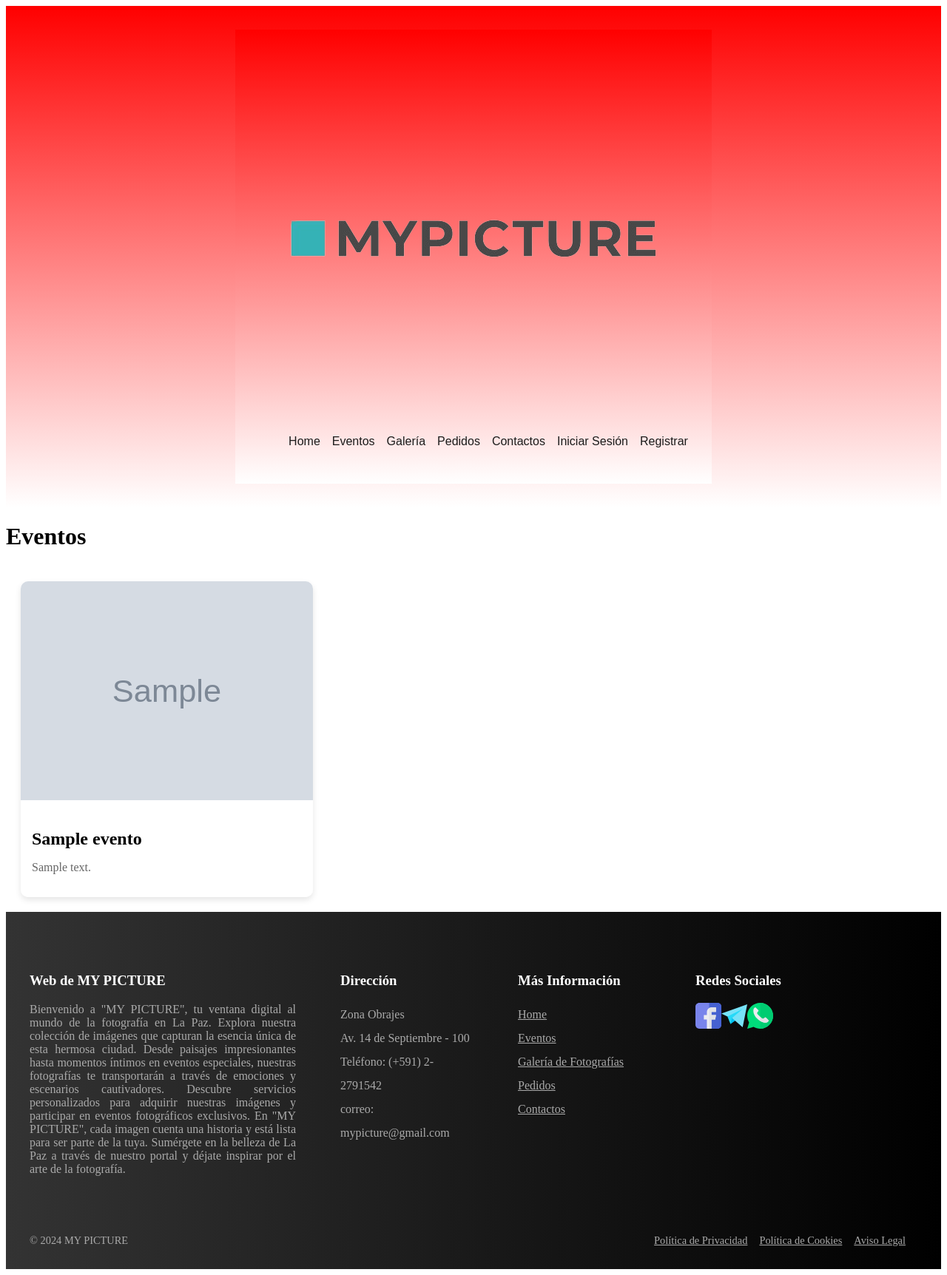
After one commit to leolondono19/TecnoWebProyects, a PHP site: page /eventos.php in a window 1280 px wide. The commit adds this page. Shown: the whole page at 74% size. Run offline with PHP 8.4, Linux system fonts and the light colour scheme; tables that the repository leaves empty or names only in its code hold one stand-in row (values such as "Sample post"); grey boxes marked "Sample" are stand-in pictures; some libraries are stand-ins or nearby versions.

Commit message:
Prueba 9

```diff
--- a/PROYECTO 1/css/style.css
+++ b/PROYECTO 1/css/style.css
@@ -11,7 +11,7 @@ header {
     flex-direction: column; /* Cambio de dirección del flexbox */
     align-items: center;
     padding: 2rem;
-    background: linear-gradient(to right, red, white); /* Degrade rojo */
+    background: linear-gradient(to bottom, red, white); /* Degrade de arriba a abajo */
 }
 
 .logo-header {
--- /dev/null
+++ b/PROYECTO 1/eventos.php
@@ -0,0 +1,90 @@
+<?php
+$host = 'localhost';
+$port = '5555';
+$dbname = 'MyPicture';
+$user = 'postgres';
+$password = 'admin';
+
+try {
+    $conn = new PDO("pgsql:host=$host;port=$port;dbname=$dbname;user=$user;password=$password");
+    $conn->setAttribute(PDO::ATTR_ERRMODE, PDO::ERRMODE_EXCEPTION);
+
+    $sql = "SELECT * FROM eventos";
+    $stmt = $conn->prepare($sql);
+    $stmt->execute();
+    $eventos = $stmt->fetchAll();
+} catch (PDOException $e) {
+    echo "Error: " . $e->getMessage();
+}
+?>
+
+<!DOCTYPE html>
+<html lang="es">
+<head>
+    <meta charset="UTF-8">
+    <meta name="viewport" content="width=device-width, initial-scale=1.0">
+    <title>MY PICTURE - Eventos</title>
+    <link rel="stylesheet" href="css/style.css">
+    <style>
+        /* Estilo adicional para eventos */
+        .evento-container {
+            display: grid;
+            grid-template-columns: repeat(auto-fill, minmax(300px, 1fr));
+            gap: 20px;
+            padding: 20px;
+            margin-top: 20px;
+        }
+
+        .evento {
+            border-radius: 10px;
+            overflow: hidden;
+            box-shadow: 0 4px 8px rgba(0, 0, 0, 0.1);
+        }
+
+        .evento img {
+            width: 100%;
+            height: auto;
+            object-fit: cover;
+        }
+
+        .evento-info {
+            padding: 15px;
+            background-color: #fff;
+        }
+
+        .evento-titulo {
+            font-size: 1.5rem;
+            margin-bottom: 10px;
+        }
+
+        .evento-descripcion {
+            font-size: 1rem;
+            color: #666;
+        }
+    </style>
+</head>
+<body>
+    <header>
+        <?php include 'header.php'; ?>
+    </header>
+
+    <main>
+        <h1>Eventos</h1>
+        <div class="evento-container">
+            <?php foreach ($eventos as $evento): ?>
+                <div class="evento">
+                    <img src="<?php echo $evento['imagen']; ?>" alt="<?php echo $evento['titulo']; ?>">
+                    <div class="evento-info">
+                        <h2 class="evento-titulo"><?php echo $evento['titulo']; ?></h2>
+                        <p class="evento-descripcion"><?php echo $evento['descripcion']; ?></p>
+                    </div>
+                </div>
+            <?php endforeach; ?>
+        </div>
+    </main>
+
+    <footer>
+        <?php include 'footer.php'; ?>
+    </footer>
+</body>
+</html>
--- a/PROYECTO 1/header.php
+++ b/PROYECTO 1/header.php
@@ -17,10 +17,10 @@
             <button class="cerrar-menu" id="cerrar"><i class="bi bi-x-lg"></i></button>
             <ul class="nav-list">
                 <li><a href="#">Home</a></li>
-                <li><a href="#">Eventos</a></li>
-                <li><a href="#">Galería</a></li>
-                <li><a href="#">Pedidos</a></li>
-                <li><a href="admin_eventos.php">Contactos</a></li>
+                <li><a href="eventos.php">Eventos</a></li>
+                <li><a href="galeria.php">Galería</a></li>
+                <li><a href="pedidos.php">Pedidos</a></li>
+                <li><a href="contactos.php">Contactos</a></li>
                 <?php if(isset($_SESSION['username'])): ?>
                     <li><a href="logout.php">Logout</a></li>
                 <?php else: ?>
```
Also changed, not shown: PROYECTO 1/index.php (+21 -0 lines), PROYECTO 1/pedidos.php (+8 -2 lines).
